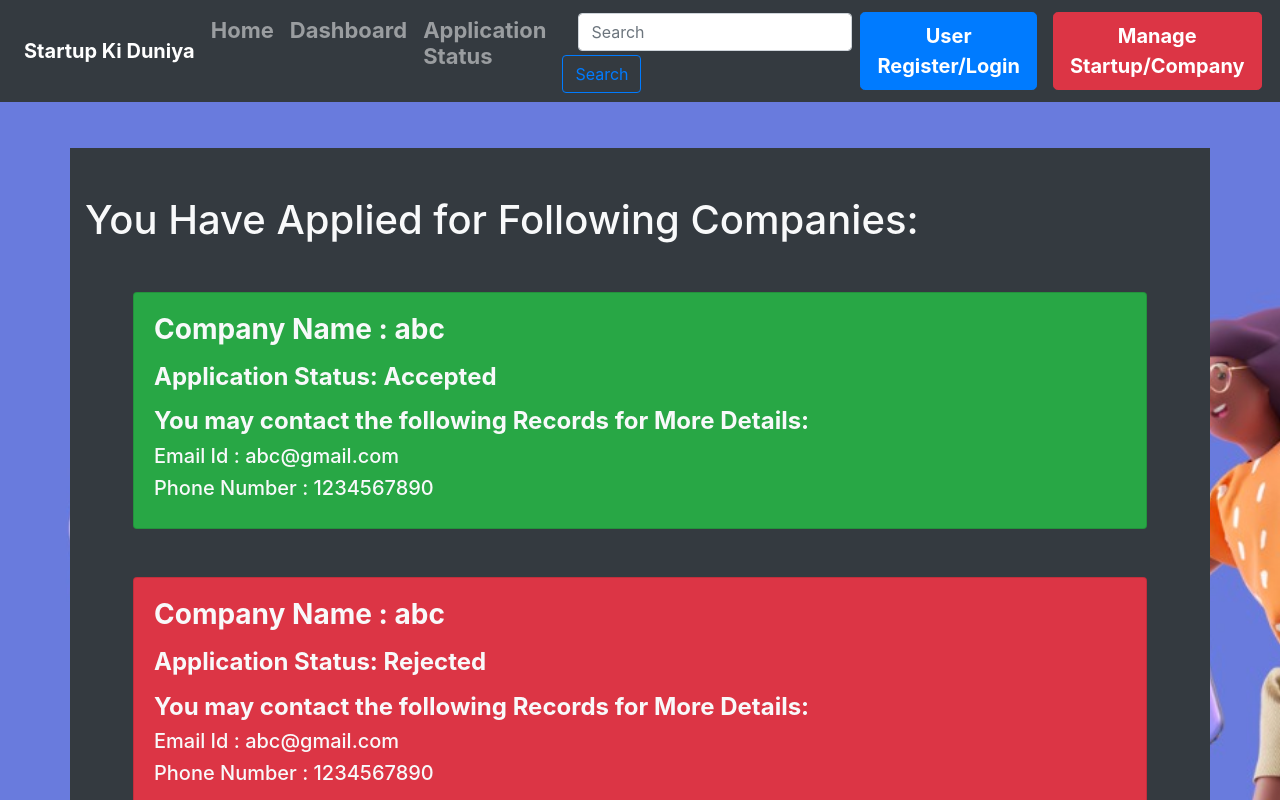
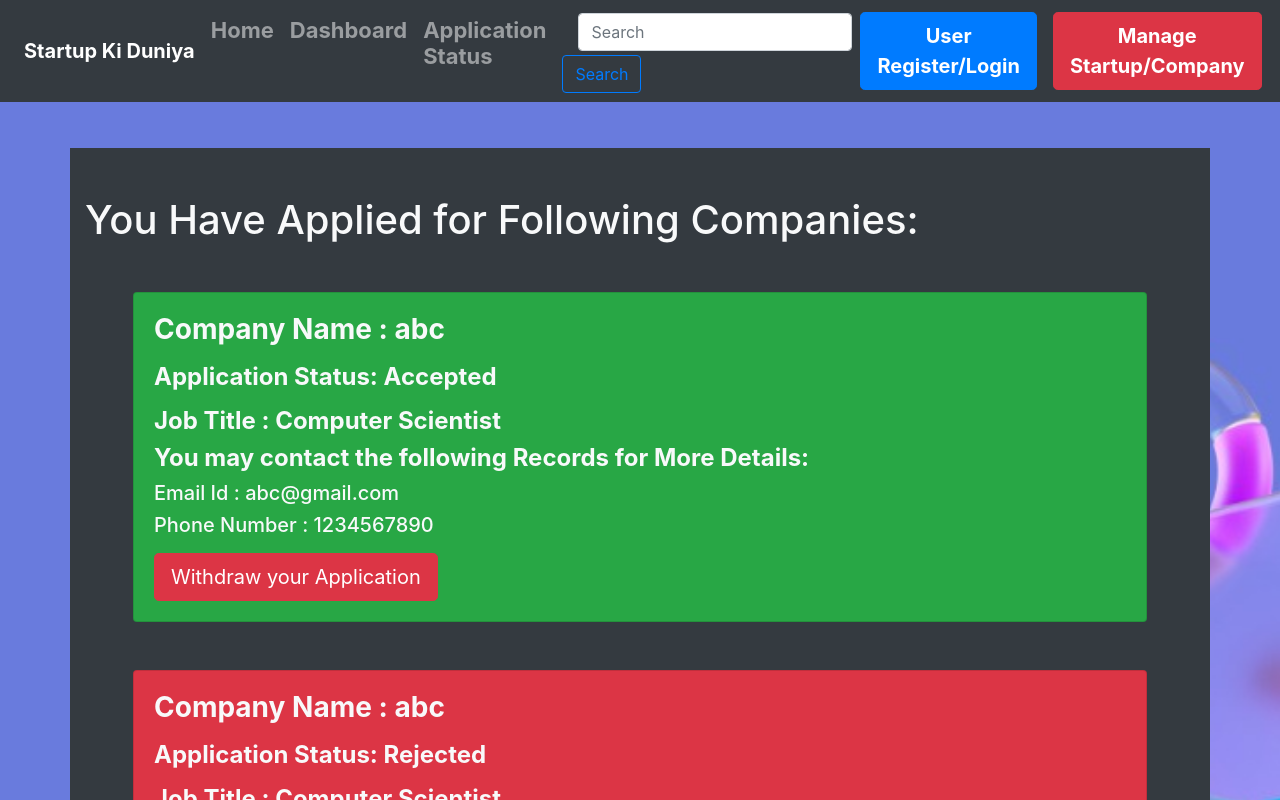
Before and after one commit to prathamverma42/Startup-Ki-Duniya-Website, a React (Create React App) app: page /applicationstatus in a window 1280 px wide. Shown: the top 800 px of the page. Built offline with nearby package versions, Linux system fonts and the light colour scheme.

Commit message:
User Application Page Ready

```diff
--- a/src/Components/ApplicationStatusCard.js
+++ b/src/Components/ApplicationStatusCard.js
@@ -1,4 +1,4 @@
-import {Card} from 'react-bootstrap';
+import {Card,Button} from 'react-bootstrap';
 
 
 const ApplicationStatusCard = (props)=>{
@@ -19,12 +19,18 @@ const ApplicationStatusCard = (props)=>{
           <Card.Title ><h3 className="font-weight-bold">Company Name : {props.company}</h3></Card.Title>
           <Card.Subtitle className="font-weight-bold my-3"><h4 className="font-weight-bold">Application Status: {props.status}</h4></Card.Subtitle>
           <Card.Text className="font-weight-bolder">
+          <h4 className="font-weight-bold">Job Title : {props.title}</h4>
         <h4 className="font-weight-bold">
             You may contact the following Records for More Details:
         </h4>
         <h5> Email Id : {props.email}</h5>
         <h5> Phone Number : {props.contact}</h5>
           </Card.Text>
+          <Button variant="danger" className="btn btn-lg" onClick={
+            ()=>{
+              props.rem(props.id)
+            }
+          }>Withdraw your Application</Button>
         </Card.Body>
       </Card>
         </>
--- /dev/null
+++ b/src/Components/ApplicationStatusModal.js
@@ -0,0 +1,67 @@
+import {Modal,Button} from 'react-bootstrap';
+import UserApplyCard from './UserApplyCard';
+import {useState} from 'react';
+
+let CompanyApplyDetails = [
+
+    {
+        id:4,
+        company:'checker',
+        status:'Review',
+        email: 'abc@gmail.com',
+        contact:'1234567890',
+        title:'Computer Scientist',
+
+    },
+    {
+        id:5,
+        company:'XYZ',
+        status:'Review',
+        email: 'abc@gmail.com',
+        contact:'1234567890',
+        title:'Computer Scientist',
+
+    },
+]
+
+
+const ApplicationStatusModal = (props)=>{
+    // eslint-disable-next-line
+    const [change,makeChange] = useState(false);
+
+    function removefromCompany(id)
+    {
+    let elem = CompanyApplyDetails.find((elem) =>elem.id === id)
+    props.add(elem)
+    CompanyApplyDetails = CompanyApplyDetails.filter((elem)=>elem.id !== id)
+    makeChange((prev)=>!prev)
+    }
+
+    return (
+        <Modal show={props.show} onHide={props.handleClose}>
+        <Modal.Header closeButton>
+          <Modal.Title>You can Apply for Following Companies</Modal.Title>
+        </Modal.Header>
+        <Modal.Body>
+            {
+                CompanyApplyDetails.map((elem)=>{
+                    return (
+                        <UserApplyCard id={elem.id} key={elem.id} name={elem.company} title={elem.title} email={elem.email} phone={elem.contact} changeList={removefromCompany} />
+                    )
+                })
+            }
+
+
+
+        </Modal.Body>
+        <Modal.Footer>
+          <Button variant="secondary" onClick={props.handleClose}>
+            Done and Close
+          </Button>
+        </Modal.Footer>
+      </Modal>
+    )
+
+}
+
+export default ApplicationStatusModal;
--- a/src/Components/Footer.js
+++ b/src/Components/Footer.js
@@ -6,7 +6,7 @@ const Footer = ()=>{
 
           <footer className="container-fluid bg-dark my-0 py-3 text-light sticky-bottom">
           <h4 className="text-center">All Rights Reserved</h4>
-          <p class="mb-0 text-center">&copy; {year}-{year+1} Startup Ki Duniya</p>
+          <p className="mb-0 text-center">&copy; {year}-{year+1} Startup Ki Duniya</p>
         </footer>
 
       )
--- a/src/Components/Pages/ApplicationStatus.js
+++ b/src/Components/Pages/ApplicationStatus.js
@@ -1,46 +1,77 @@
 import ApplicationStatusCard from '../ApplicationStatusCard';
-
+import {Button} from 'react-bootstrap';
+import {useState} from 'react';
+import ApplicationStatusModal from '../ApplicationStatusModal';
 let CompanyDetails = [
     {
+        id:1,
         company:'abc',
         status:'Accepted',
         email: 'abc@gmail.com',
         contact:'1234567890',
+        title:'Computer Scientist',
 
     },
     {
+        id:2,
         company:'abc',
         status:'Rejected',
         email: 'abc@gmail.com',
         contact:'1234567890',
+        title:'Computer Scientist',
 
     },
     {
+        id:3,
         company:'abc',
         status:'In Review',
         email: 'abc@gmail.com',
         contact:'1234567890',
+        title:'Computer Scientist',
 
     }
 ]
 
 
 const ApplicationStatus = ()=>{
+
+    const [show, setShow] = useState(false);
+    const handleClose = () => setShow(false);
+    const handleShow = () => setShow(true);
+
+    // eslint-disable-next-line
+    const [update,setUpdate] = useState(false);
+
+
+    function addCompany(elem)
+    {
+        CompanyDetails.push(elem);
+        setUpdate((prev)=>!prev)
+    }
+    function removeCompany(id)
+    {
+        CompanyDetails = CompanyDetails.filter((elem)=> elem.id !== id)
+        setUpdate((prev)=>!prev)
+    }
+
     return (
         <>
-
+        <ApplicationStatusModal show={show} handleClose={handleClose} apply={CompanyDetails} add={addCompany}/>
         <div className="container bg-dark text-light py-5 my-5">
             <h1>You Have Applied for Following Companies:</h1>
         {
             CompanyDetails.map((elem)=>{
                 return (
-                <ApplicationStatusCard company={elem.company} status={elem.status} email={elem.email} contact={elem.contact}/>
+                <ApplicationStatusCard id={elem.id} key={elem.id} company={elem.company} status={elem.status} email={elem.email} contact={elem.contact} title={elem.title} rem={removeCompany}/>
                 )
             })
         }
 
 
-
+      <Button variant="primary" className="btn-lg font-weight-bold mx-5 my-3" onClick={
+          ()=>{
+              handleShow()
+              }}>Click Here to Apply for Available Companies</Button>
       </div>
         </>
     )
--- /dev/null
+++ b/src/Components/UserApplyCard.js
@@ -0,0 +1,27 @@
+import {Card,Button} from 'react-bootstrap';
+
+const UserApplyCard = (props)=>{
+
+    return (
+
+        <Card className="bg-info mx-5 my-5 text-light">
+        <Card.Body>
+          <Card.Title ><h5 className="font-weight-bold">Company Name : {props.name}</h5></Card.Title>
+          <Card.Subtitle className="font-weight-bold my-3"></Card.Subtitle>
+          <Card.Text className="font-weight-bolder">
+          <p>Job Title : {props.title} </p>
+           <p>You may contact the following Records for more Details: </p>
+           <p> Email Id : {props.email}</p>
+           <p>Phone Number : {props.phone}</p>
+           <Button variant="success" onClick={
+               ()=>{
+                props.changeList(props.id);
+               }
+           }>Apply</Button>
+          </Card.Text>
+        </Card.Body>
+      </Card>
+    )
+}
+
+export default UserApplyCard;
```
